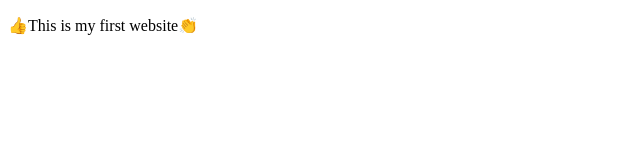
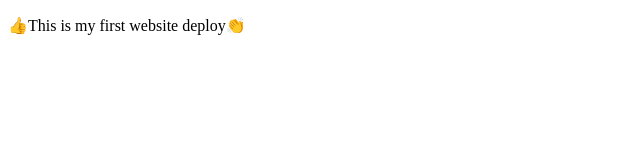
Before and after one commit to kalaivananp/First-website, a plain HTML site: page index.html in a window 1280 px wide. Shown: the full height of the page, 0-640 px from the left. Drawn offline with Linux system fonts and the light colour scheme.

Commit message:
p tag changed

```diff
--- a/index.html
+++ b/index.html
@@ -6,7 +6,7 @@
     <title>First Website</title>
 </head>
 <body>
-    <p>👍This is my first website👏</p>
+    <p>👍This is my first website deploy👏</p>
 
 </body>
 </html>
```
